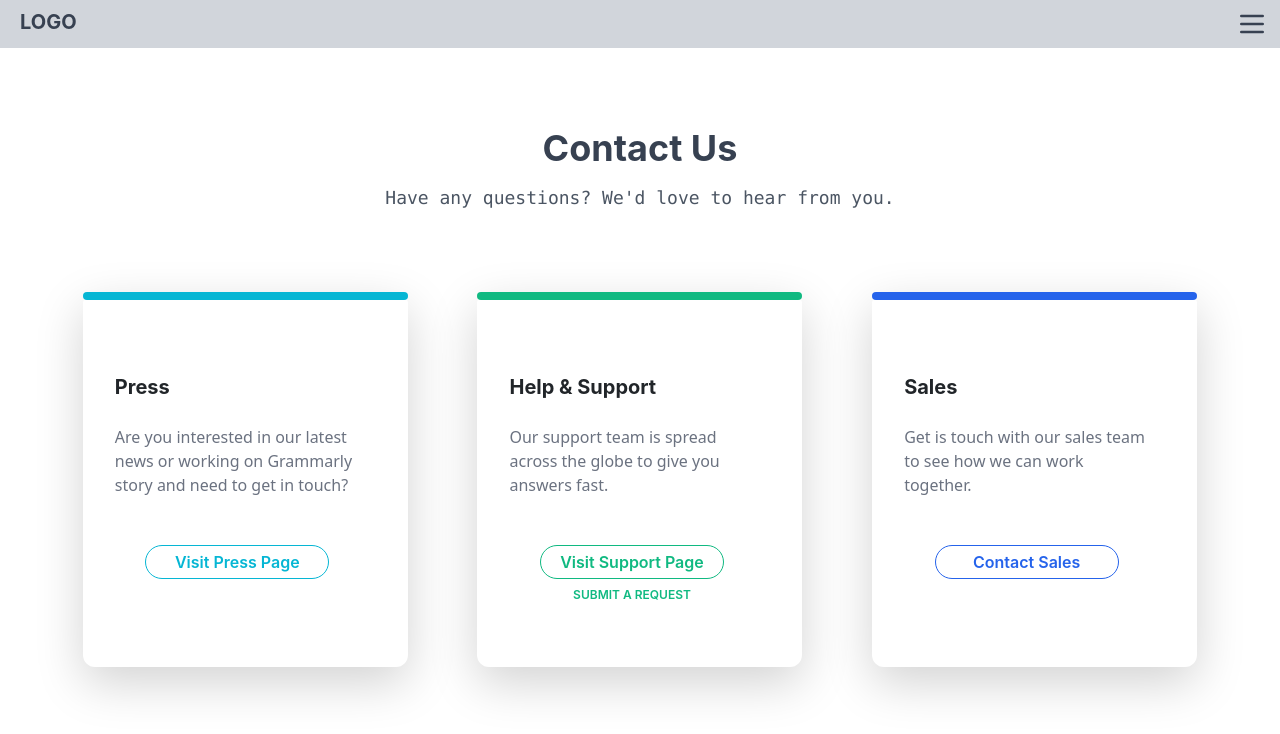
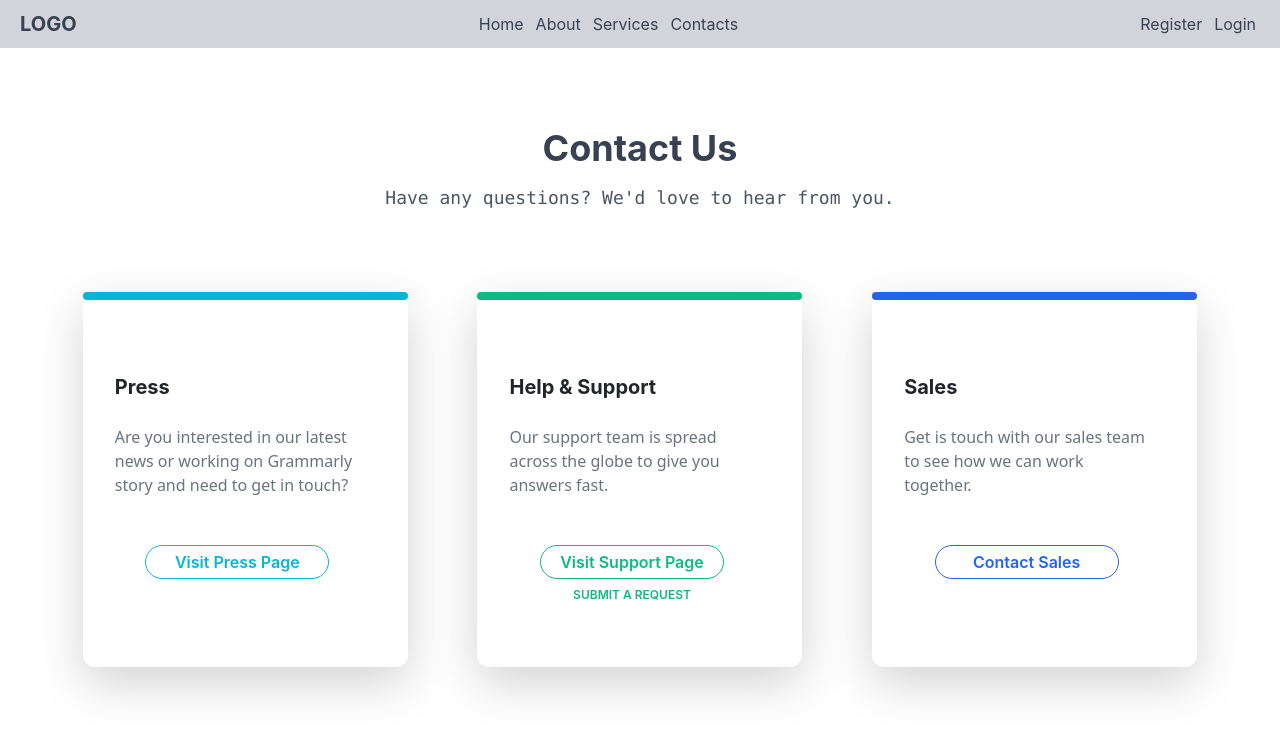
Before and after one commit to sankalpa-sys/React-Tailwind-UI, a React (Create React App) app: page /contact in a window 1280 px wide. Shown: the top 734 px of the page. Built offline with nearby package versions, Linux system fonts and the light colour scheme.

Commit message:
navbar almost done. Small bug need to be fixed

```diff
--- a/src/components/Navbar.js
+++ b/src/components/Navbar.js
@@ -23,8 +23,8 @@ function Navbar() {
         setdisplay("hidden")
     }
     return (
-       <div className={`h-${height} bg-gray-300  p-2 relative text-gray-700 transform transition duration-300 ease-out`}>
-           <Link to='/'><h1 className='absolute ml-3 text-xl font-bold hover:text-gray-700'>LOGO</h1></Link>
+       <div className={`h-${height} bg-gray-300 md:flex items-center justify-between  p-2 relative text-gray-700 transform transition duration-300 ease-out`}>
+           <Link to='/'><h1 className='absolute ml-3 text-xl md:static font-bold hover:text-gray-700'>LOGO</h1></Link>
 
            <div className={`absolute left-1/2 ${display} flex-col mt-6 text-sm text-center space-y-2`}>
                <Link to='/' className='nav_link' onClick={handleLinkClick}>Home</Link>
@@ -35,7 +35,18 @@ function Navbar() {
                <Link to='/login' className='nav_link' onClick={handleLinkClick}>Login</Link>
            </div>
 
-           <MenuIcon className='h-8 w-8 absolute right-0 cursor-pointer mb-2 select-none mr-3' onClick={handleClick}/>
+           <MenuIcon className='h-8 w-8 absolute right-0 cursor-pointer mb-2 select-none mr-3 md:hidden' onClick={handleClick}/>
+
+           <div className='hidden md:flex space-x-3 justify-around items-center'>
+                <Link to='/' className='nav_link' onClick={handleLinkClick}>Home</Link>
+               <Link to='/about' className='nav_link' onClick={handleLinkClick}>About</Link>
+               <Link to='/services' className='nav_link' onClick={handleLinkClick}>Services</Link>
+               <Link to='/contact' className='nav_link' onClick={handleLinkClick}>Contacts</Link>
+           </div>
+           <div className='hidden md:flex justify-around items-center space-x-3 mr-4'>
+           <Link to='/register' className='nav_link' onClick={handleLinkClick}>Register</Link>
+               <Link to='/login' className='nav_link' onClick={handleLinkClick}>Login</Link>
+           </div>
        </div>
     )
 }
```
